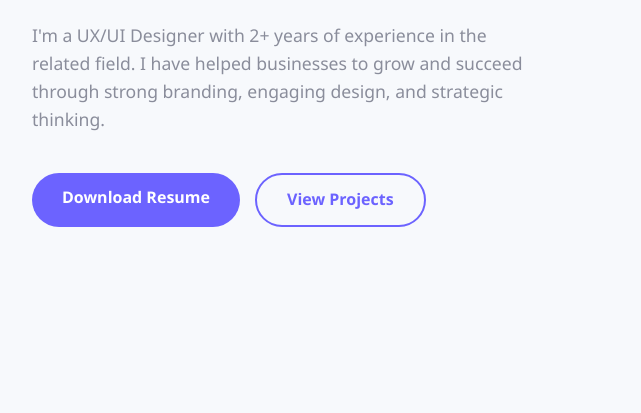
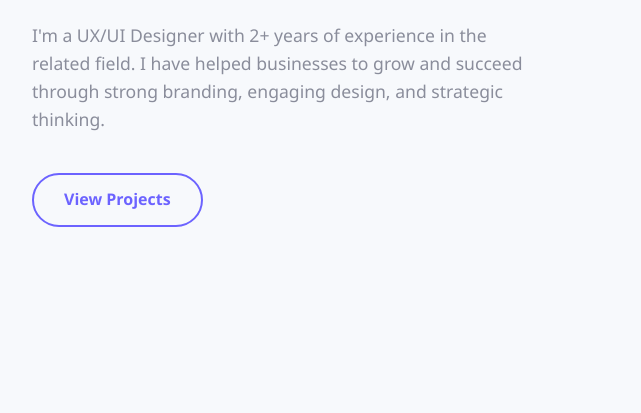
Before and after one commit to teenaas/portfolio, a plain HTML site: page index.html in a window 1280 px wide. Shown: the part 387-800 px from the top of the page, without its empty margins (52-693 px from the left). Drawn offline with Linux system fonts and the light colour scheme.

Commit message:
removed download botton from hero section

```diff
--- a/index.html
+++ b/index.html
@@ -39,7 +39,6 @@
             engaging design, and strategic thinking.
           </p>
           <div class="btn-group">
-            <a href="#" class="btn">Download Resume</a>
             <a href="#projects" class="btn btn-outline">View Projects</a>
           </div>
         </div>
```
